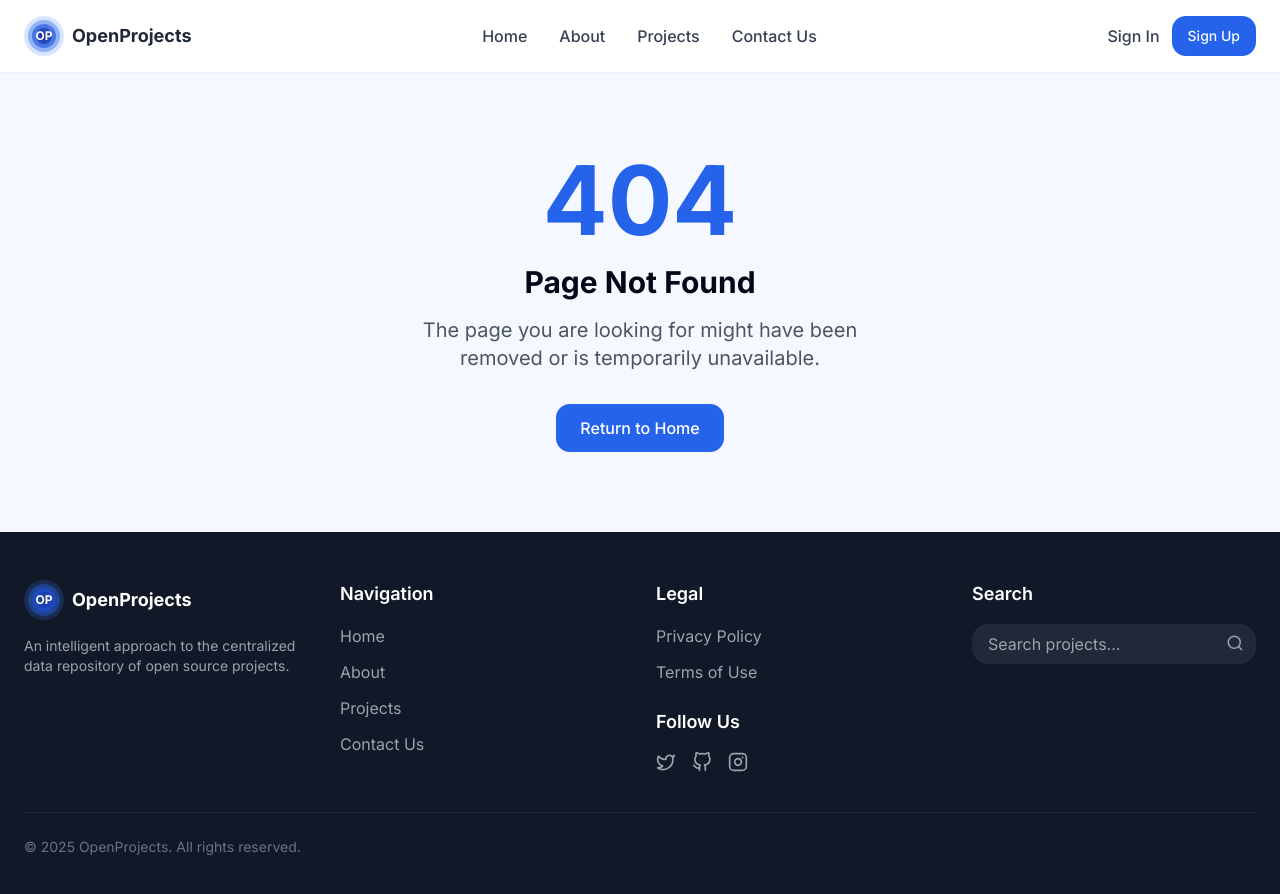
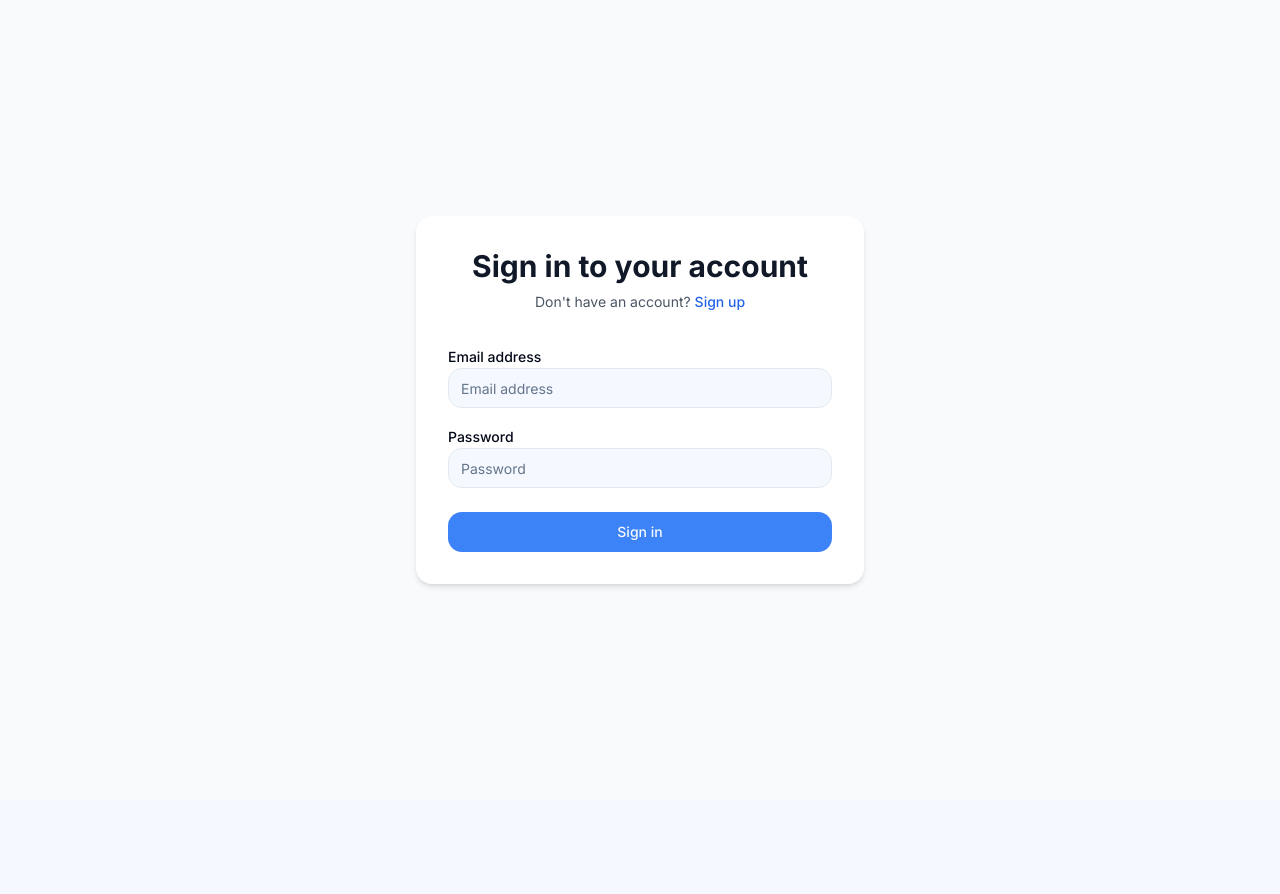
Before and after one commit to gustavopolonio/open-your-code, a React (Vite) app: page /auth in a window 1280 px wide. Shown: the top 894 px of the page. After the commit the page ends 800 px from the top, so only its background shows below. Built offline with nearby package versions, Linux system fonts and the light colour scheme.

Commit message:
Run SQL script
Review and execute the SQL script.

```diff
--- a/src/App.tsx
+++ b/src/App.tsx
@@ -4,7 +4,10 @@ import { Toaster as Sonner } from "@/components/ui/sonner";
 import { TooltipProvider } from "@/components/ui/tooltip";
 import { QueryClient, QueryClientProvider } from "@tanstack/react-query";
 import { BrowserRouter, Routes, Route } from "react-router-dom";
+import { AuthProvider } from "./contexts/AuthContext";
+import ProtectedRoute from "./components/ProtectedRoute";
 import Index from "./pages/Index";
+import Auth from "./pages/Auth";
 import About from "./pages/About";
 import Projects from "./pages/Projects";
 import Contact from "./pages/Contact";
@@ -17,6 +20,7 @@ const queryClient = new QueryClient();
 
 const App = () => (
   <QueryClientProvider client={queryClient}>
+    <AuthProvider>
       <TooltipProvider>
         <Toaster />
         <Sonner />
@@ -24,14 +28,23 @@ const App = () => (
           <AnimatePresence mode="wait">
             <Routes>
               <Route path="/" element={<Index />} />
+              <Route path="/auth" element={<Auth />} />
               <Route path="/about" element={<About />} />
-            <Route path="/projects" element={<Projects />} />
+              <Route
+                path="/projects"
+                element={
+                  <ProtectedRoute>
+                    <Projects />
+                  </ProtectedRoute>
+                }
+              />
               <Route path="/contact" element={<Contact />} />
               <Route path="*" element={<NotFound />} />
             </Routes>
           </AnimatePresence>
         </BrowserRouter>
       </TooltipProvider>
+    </AuthProvider>
   </QueryClientProvider>
 );
 
--- a/src/components/Header.tsx
+++ b/src/components/Header.tsx
@@ -2,14 +2,21 @@
 import { Button } from "@/components/ui/button";
 import Logo from "./Logo";
 import { Link } from "react-router-dom";
+import { useAuth } from "@/contexts/AuthContext";
 
 const Header = () => {
+  const { user, signOut } = useAuth();
+
   const navLinks = [
     { name: "Home", path: "/" },
     { name: "About", path: "/about" },
     { name: "Projects", path: "/projects" },
     { name: "Contact Us", path: "/contact" },
   ];
+
+  const handleSignOut = async () => {
+    await signOut();
+  };
 
   return (
     <header className="w-full bg-white py-4 shadow-sm sticky top-0 z-50">
@@ -25,12 +32,28 @@ const Header = () => {
         </nav>
 
         <div className="flex items-center gap-3">
-          <Link to="/signin" className="hidden md:inline-block text-gray-700 hover:text-blue-600 font-medium transition-colors">
-            Sign In
-          </Link>
-          <Button asChild className="bg-blue-600 hover:bg-blue-700">
-            <Link to="/signup">Sign Up</Link>
-          </Button>
+          {user ? (
+            <>
+              <span className="hidden md:inline-block text-gray-700">
+                {user.email}
+              </span>
+              <Button onClick={handleSignOut} variant="outline">
+                Sign Out
+              </Button>
+            </>
+          ) : (
+            <>
+              <Link
+                to="/auth"
+                className="hidden md:inline-block text-gray-700 hover:text-blue-600 font-medium transition-colors"
+              >
+                Sign In
+              </Link>
+              <Button asChild className="bg-blue-600 hover:bg-blue-700">
+                <Link to="/auth">Sign Up</Link>
+              </Button>
+            </>
+          )}
         </div>
       </div>
     </header>
--- /dev/null
+++ b/src/components/ProtectedRoute.tsx
@@ -0,0 +1,27 @@
+
+import { Navigate } from "react-router-dom";
+import { useAuth } from "@/contexts/AuthContext";
+
+interface ProtectedRouteProps {
+  children: React.ReactNode;
+}
+
+const ProtectedRoute = ({ children }: ProtectedRouteProps) => {
+  const { user, loading } = useAuth();
+
+  if (loading) {
+    return (
+      <div className="flex items-center justify-center h-screen">
+        <div className="animate-spin rounded-full h-12 w-12 border-t-2 border-b-2 border-blue-500"></div>
+      </div>
+    );
+  }
+
+  if (!user) {
+    return <Navigate to="/auth" replace />;
+  }
+
+  return <>{children}</>;
+};
+
+export default ProtectedRoute;
--- /dev/null
+++ b/src/contexts/AuthContext.tsx
@@ -0,0 +1,65 @@
+
+import React, { createContext, useContext, useState, useEffect } from 'react';
+import { Session, User } from '@supabase/supabase-js';
+import { supabase } from "@/integrations/supabase/client";
+
+type AuthContextType = {
+  session: Session | null;
+  user: User | null;
+  loading: boolean;
+  signOut: () => Promise<void>;
+};
+
+const AuthContext = createContext<AuthContextType | undefined>(undefined);
+
+export const AuthProvider: React.FC<{ children: React.ReactNode }> = ({ children }) => {
+  const [loading, setLoading] = useState(true);
+  const [session, setSession] = useState<Session | null>(null);
+  const [user, setUser] = useState<User | null>(null);
+
+  useEffect(() => {
+    // Set up auth state listener FIRST
+    const { data: { subscription } } = supabase.auth.onAuthStateChange(
+      (event, currentSession) => {
+        console.log('Auth state changed:', event);
+        setSession(currentSession);
+        setUser(currentSession?.user ?? null);
+        setLoading(false);
+      }
+    );
+
+    // THEN check for existing session
+    supabase.auth.getSession().then(({ data: { session: currentSession } }) => {
+      setSession(currentSession);
+      setUser(currentSession?.user ?? null);
+      setLoading(false);
+    });
+
+    return () => subscription.unsubscribe();
+  }, []);
+
+  const signOut = async () => {
+    await supabase.auth.signOut();
+  };
+
+  const value = {
+    session,
+    user,
+    loading,
+    signOut,
+  };
+
+  return (
+    <AuthContext.Provider value={value}>
+      {children}
+    </AuthContext.Provider>
+  );
+};
+
+export const useAuth = () => {
+  const context = useContext(AuthContext);
+  if (context === undefined) {
+    throw new Error('useAuth must be used within an AuthProvider');
+  }
+  return context;
+};
--- a/src/integrations/supabase/types.ts
+++ b/src/integrations/supabase/types.ts
@@ -9,7 +9,30 @@ export type Json =
 export type Database = {
   public: {
     Tables: {
-      [_ in never]: never
+      users: {
+        Row: {
+          avatar_url: string | null
+          created_at: string
+          id: string
+          updated_at: string
+          username: string | null
+        }
+        Insert: {
+          avatar_url?: string | null
+          created_at?: string
+          id: string
+          updated_at?: string
+          username?: string | null
+        }
+        Update: {
+          avatar_url?: string | null
+          created_at?: string
+          id?: string
+          updated_at?: string
+          username?: string | null
+        }
+        Relationships: []
+      }
     }
     Views: {
       [_ in never]: never
--- /dev/null
+++ b/src/pages/Auth.tsx
@@ -0,0 +1,135 @@
+
+import React, { useState } from 'react';
+import { Navigate } from 'react-router-dom';
+import { supabase } from "@/integrations/supabase/client";
+import { useAuth } from "@/contexts/AuthContext";
+import { Input } from "@/components/ui/input";
+import { Button } from "@/components/ui/button";
+import { Label } from "@/components/ui/label";
+import { Alert, AlertDescription } from "@/components/ui/alert";
+import { toast } from "sonner";
+
+const Auth = () => {
+  const { user, loading } = useAuth();
+  const [email, setEmail] = useState('');
+  const [password, setPassword] = useState('');
+  const [isSignUp, setIsSignUp] = useState(false);
+  const [isSubmitting, setIsSubmitting] = useState(false);
+  const [error, setError] = useState<string | null>(null);
+
+  // If user is already logged in, redirect to home
+  if (user && !loading) {
+    return <Navigate to="/" replace />;
+  }
+
+  const handleSubmit = async (e: React.FormEvent) => {
+    e.preventDefault();
+    setError(null);
+    setIsSubmitting(true);
+
+    try {
+      if (isSignUp) {
+        const { error } = await supabase.auth.signUp({
+          email,
+          password,
+        });
+
+        if (error) throw error;
+
+        toast.success("Sign up successful! Check your email for verification.");
+      } else {
+        const { error } = await supabase.auth.signInWithPassword({
+          email,
+          password,
+        });
+
+        if (error) throw error;
+
+        toast.success("Login successful!");
+      }
+    } catch (error: any) {
+      console.error("Authentication error:", error);
+      setError(error.message || "An error occurred during authentication");
+    } finally {
+      setIsSubmitting(false);
+    }
+  };
+
+  return (
+    <div className="min-h-screen flex items-center justify-center bg-gray-50 py-12 px-4 sm:px-6 lg:px-8">
+      <div className="max-w-md w-full space-y-8 bg-white p-8 rounded-lg shadow-md">
+        <div className="text-center">
+          <h2 className="text-3xl font-bold text-gray-900">
+            {isSignUp ? 'Create an account' : 'Sign in to your account'}
+          </h2>
+          <p className="mt-2 text-sm text-gray-600">
+            {isSignUp
+              ? 'Already have an account?'
+              : "Don't have an account?"}{' '}
+            <button
+              type="button"
+              className="font-medium text-blue-600 hover:text-blue-500"
+              onClick={() => {
+                setIsSignUp(!isSignUp);
+                setError(null);
+              }}
+            >
+              {isSignUp ? 'Sign in' : 'Sign up'}
+            </button>
+          </p>
+        </div>
+
+        {error && (
+          <Alert variant="destructive">
+            <AlertDescription>{error}</AlertDescription>
+          </Alert>
+        )}
+
+        <form className="mt-8 space-y-6" onSubmit={handleSubmit}>
+          <div className="space-y-4">
+            <div>
+              <Label htmlFor="email">Email address</Label>
+              <Input
+                id="email"
+                type="email"
+                required
+                value={email}
+                onChange={(e) => setEmail(e.target.value)}
+                placeholder="Email address"
+              />
+            </div>
+            <div>
+              <Label htmlFor="password">Password</Label>
+              <Input
+                id="password"
+                type="password"
+                required
+                value={password}
+                onChange={(e) => setPassword(e.target.value)}
+                placeholder="Password"
+                minLength={6}
+              />
+            </div>
+          </div>
+
+          <Button
+            type="submit"
+            className="w-full"
+            disabled={isSubmitting}
+          >
+            {isSubmitting ? (
+              <div className="flex items-center justify-center">
+                <div className="animate-spin h-4 w-4 border-t-2 border-b-2 border-white rounded-full mr-2"></div>
+                {isSignUp ? 'Creating account...' : 'Signing in...'}
+              </div>
+            ) : (
+              <>{isSignUp ? 'Sign up' : 'Sign in'}</>
+            )}
+          </Button>
+        </form>
+      </div>
+    </div>
+  );
+};
+
+export default Auth;
```
Lines whose indentation alone changed are shown as unchanged.
